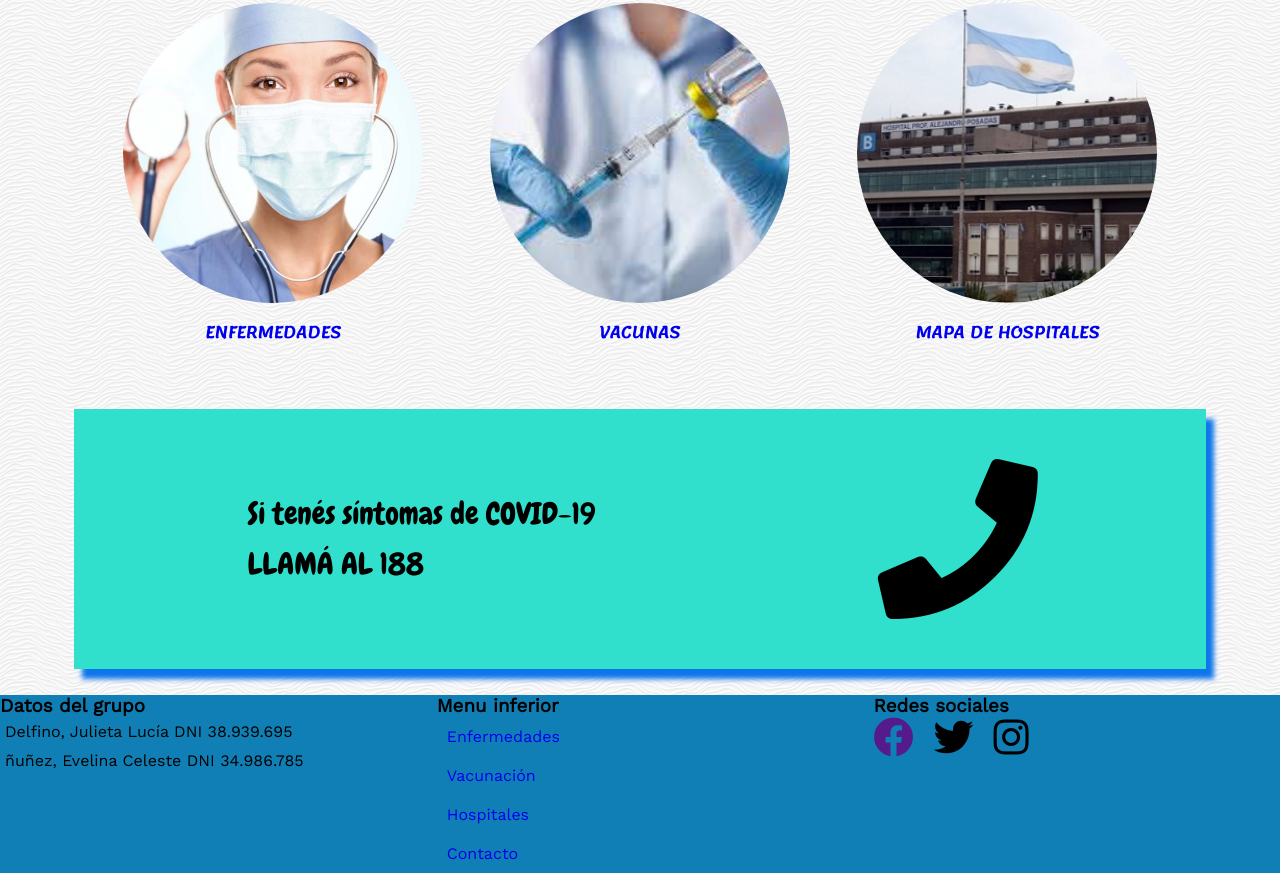
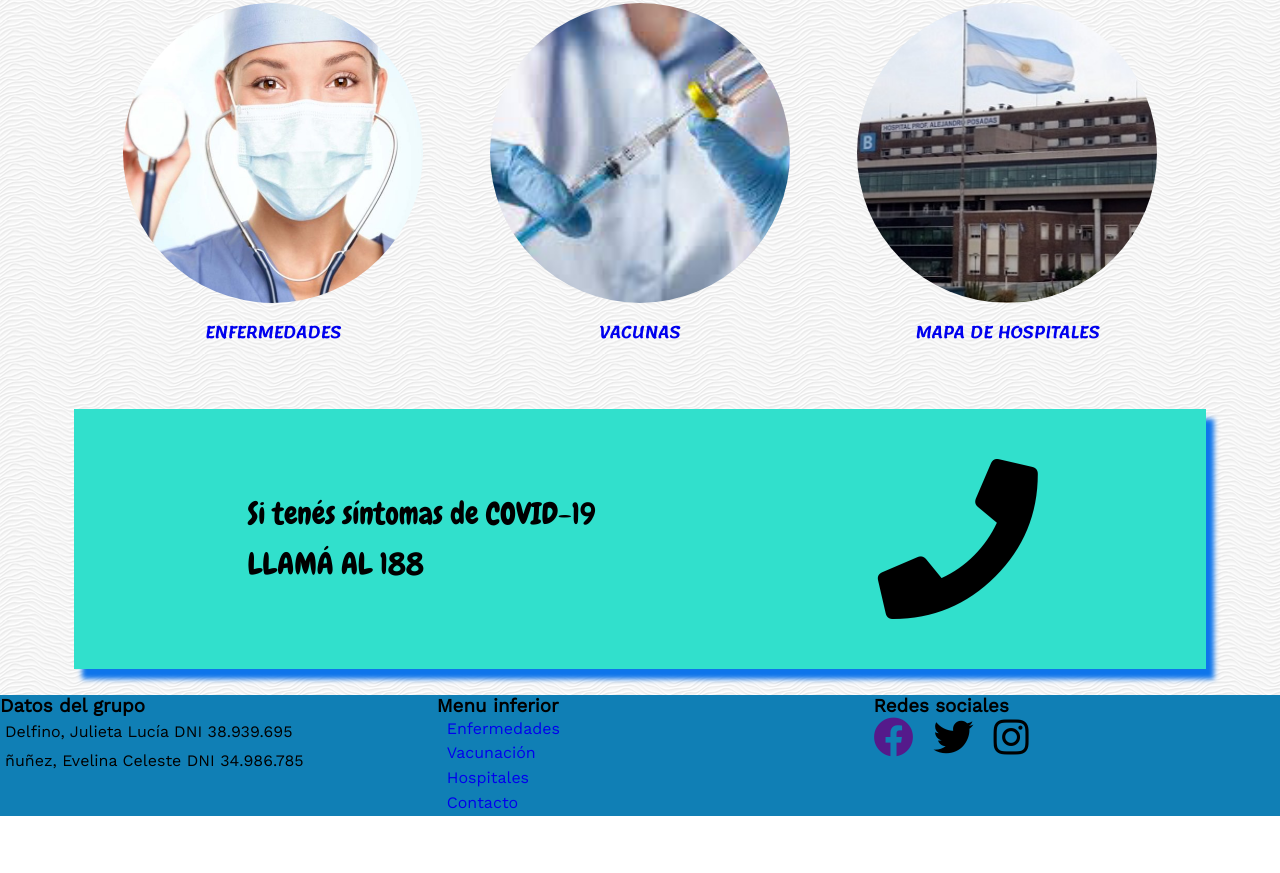
Before and after one commit to evelinanunez/tp-web1, a plain HTML site: page index.html in a window 1280 px wide. Shown: the part 713-1586 px from the top of the page. After the commit the page ends 1529 px from the top, so only its background shows below. Drawn offline with nearby package versions, Linux system fonts and the light colour scheme; a web font is replaced by a local one.

Commit message:
arreglo menu inferior

```diff
--- a/css/estilos.css
+++ b/css/estilos.css
@@ -113,7 +113,8 @@ main{
 .menuinferior{
     display: flex;
     flex-direction: column;
-    justify-content: space-between;
+    line-height: 0.3em;
+
 }
 .menuinferior {
     list-style: none;
```
